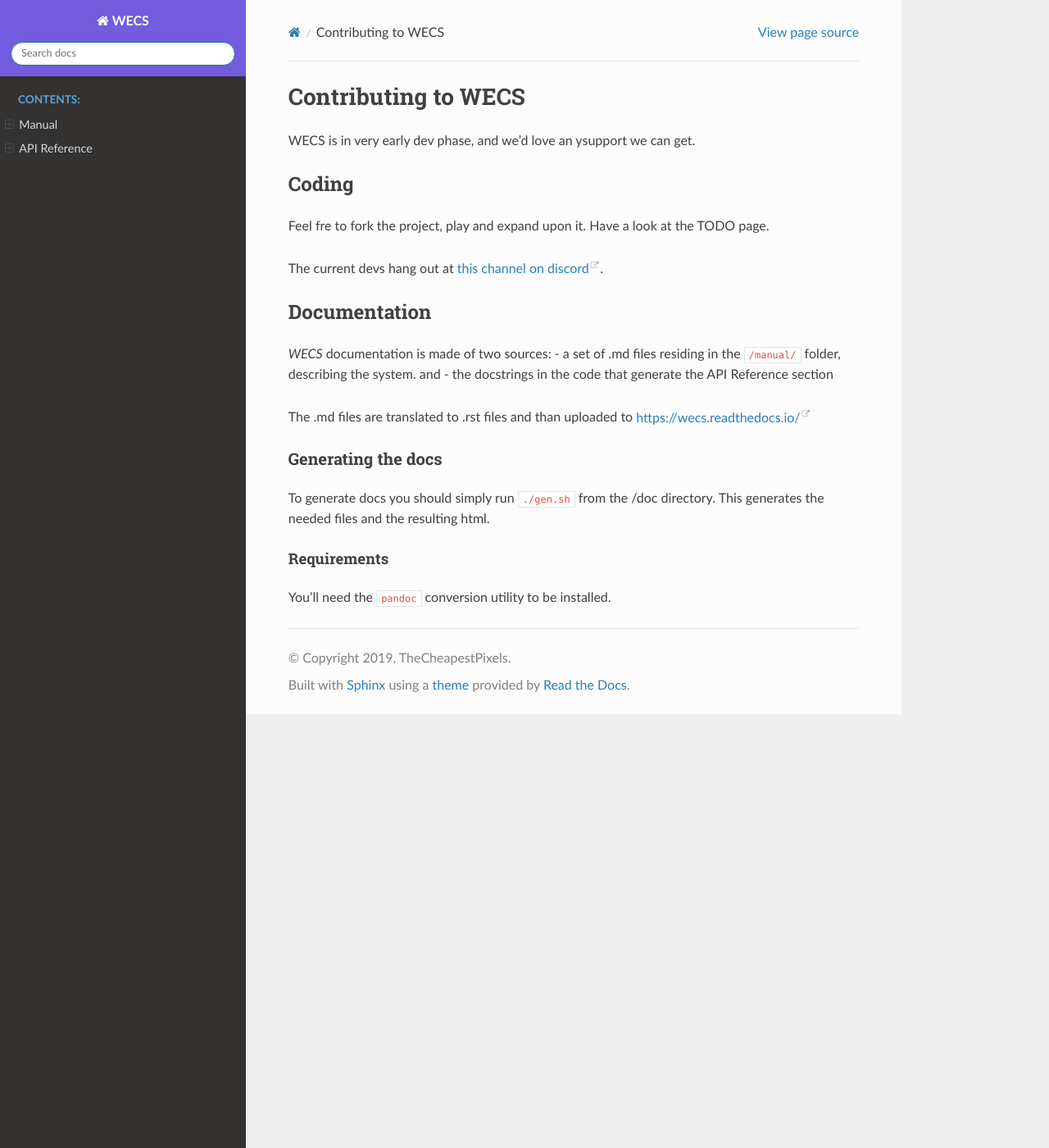
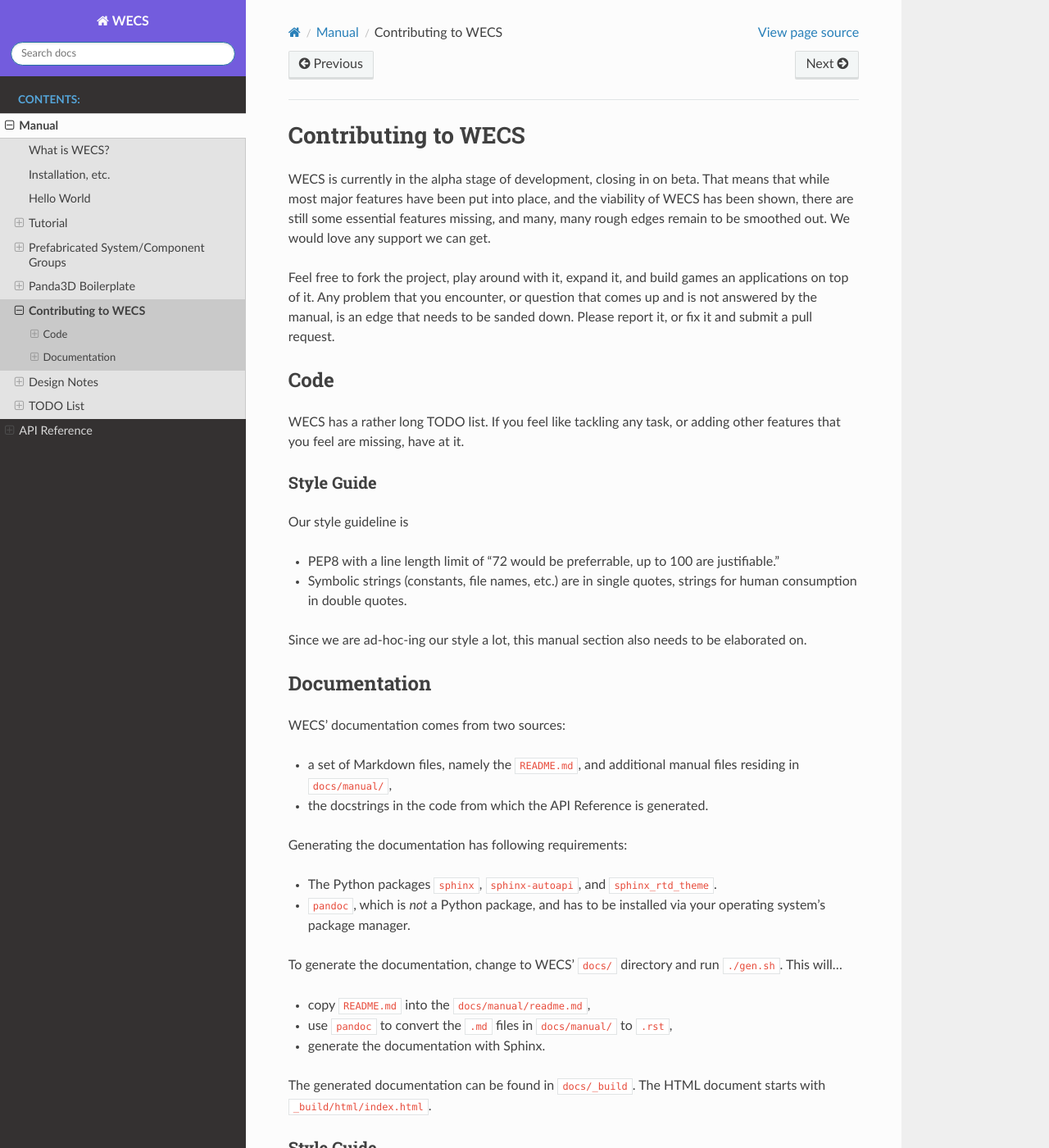
Before and after one commit to TheCheapestPixels/wecs, a Sphinx documentation site: the page built from docs/manual/contribute.rst, in a window 1280 px wide and 1400 px high. Shown: the whole window at 82% size. Built offline with Sphinx 7.4.7 and the Read the Docs theme 2.0.0, drawn with Linux system fonts in a browser that asks for light colours; some of the changed text lies outside the part shown.

Commit message:
Refactored contribute.md. Added Discord link to README.

```diff
--- a/docs/manual/contribute.rst
+++ b/docs/manual/contribute.rst
@@ -1,34 +1,101 @@
 Contributing to WECS
 ====================
 
-WECS is in very early dev phase, and we’d love an ysupport we can get.
+WECS is currently in the alpha stage of development, closing in on beta.
+That means that while most major features have been put into place, and
+the viability of WECS has been shown, there are still some essential
+features missing, and many, many rough edges remain to be smoothed out.
+We would love any support we can get.
 
-Coding
-------
+Feel free to fork the project, play around with it, expand it, and build
+games an applications on top of it. Any problem that you encounter, or
+question that comes up and is not answered by the manual, is an edge
+that needs to be sanded down. Please report it, or fix it and submit a
+pull request.
 
-Feel fre to fork the project, play and expand upon it. Have a look at
-the TODO page.
+Code
+----
 
-The current devs hang out at `this channel on
-discord <https://discord.com/channels/722508679118848012/722510686474731651>`__.
+WECS has a rather long TODO list. If you feel like tackling any task, or
+adding other features that you feel are missing, have at it.
+
+Style Guide
+~~~~~~~~~~~
+
+Our style guideline is
+
+-  PEP8 with a line length limit of “72 would be preferrable, up to 100
+   are justifiable.”
+-  Symbolic strings (constants, file names, etc.) are in single quotes,
+   strings for human consumption in double quotes.
+
+Since we are ad-hoc-ing our style a lot, this manual section also needs
+to be elaborated on.
 
 Documentation
 -------------
 
-*WECS* documentation is made of two sources: - a set of .md files
-residing in the ``/manual/`` folder, describing the system. and - the
-docstrings in the code that generate the API Reference section
+WECS’ documentation comes from two sources:
 
-The .md files are translated to .rst files and than uploaded to
-https://wecs.readthedocs.io/
+-  a set of Markdown files, namely the ``README.md``, and additional
+   manual files residing in ``docs/manual/``,
+-  the docstrings in the code from which the API Reference is generated.
 
-Generating the docs
-~~~~~~~~~~~~~~~~~~~
+Generating the documentation has following requirements:
 
-To generate docs you should simply run ``./gen.sh`` from the /doc
-directory. This generates the needed files and the resulting html.
+-  The Python packages ``sphinx``, ``sphinx-autoapi``, and
+   ``sphinx_rtd_theme``.
+-  ``pandoc``, which is *not* a Python package, and has to be installed
+   via your operating system’s package manager.
 
-Requirements
-^^^^^^^^^^^^
+To generate the documentation, change to WECS’ ``docs/`` directory and
+run ``./gen.sh``. This will…
 
-You’ll need the ``pandoc`` conversion utility to be installed.
+-  copy ``README.md`` into the ``docs/manual/readme.md``,
+-  use ``pandoc`` to convert the ``.md`` files in ``docs/manual/`` to
+   ``.rst``,
+-  generate the documentation with Sphinx.
+
+The generated documentation can be found in ``docs/_build``. The HTML
+document starts with ``_build/html/index.html``.
+
+.. _style-guide-1:
+
+Style Guide
+~~~~~~~~~~~
+
+Markdown documentation style:
+
+-  There are two empty lines before a headline (except for the one
+   starting a document), except between consecutive headlines, between
+   which there is one empty line.
+
+   .. code:: text
+
+      Manual Page
+      -----------
+
+      Chapter One
+      -----------
+
+      Lorem Ipsum and so on...
+
+
+      Chapter Two
+      -----------
+
+      ... ti amat.
+
+-  Lines are no longer than 72 characters for easier display on half a
+   screen. Things like links are exempted.
+
+   .. code:: text
+
+               1         2         3         4         5         6         7
+      123456789012345678901234567890123456789012345678901234567890123456789012
+      This is the line that doesn't end; Yes, it goes on and on, my friend.
+      Some dev guy started writing it not knowing what it was, and he'll
+      continue writing it forever just because
+      [this is the line that doesn't end...](https://www.youtube.com/watch?v=xz6OGVCdov8)
+
+-  There are no comments in Markdown.
--- a/docs/manual/manual.rst
+++ b/docs/manual/manual.rst
@@ -8,5 +8,6 @@
    tutorial
    prefab
    boilerplate
+   contribute
    design
    todo
```
Also changed, not shown: README.md (+5 -5 lines), docs/manual/contribute.md (+79 -14 lines), docs/manual/readme.rst (+7 -7 lines).
